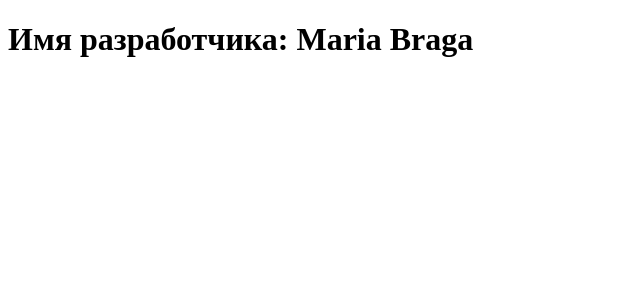
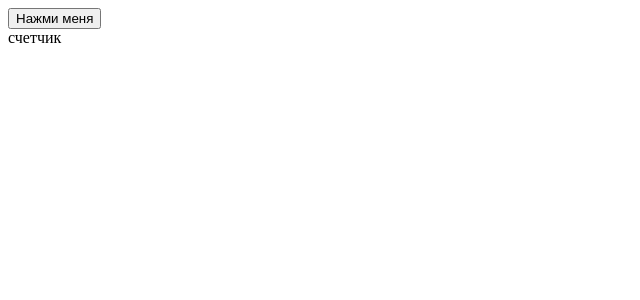
Before and after one commit to snooperv/reactts, a React (Create React App) app: page / in a window 1280 px wide. Shown: the top 300 px of the page, without its empty margins (0-640 px from the left). Built offline with nearby package versions, Linux system fonts and the light colour scheme.

Commit message:
Добавили функцию: Имя разработчика

```diff
--- a/src/App.tsx
+++ b/src/App.tsx
@@ -1,18 +1,13 @@
 import React from "react";
-interface nameName {
-  userName: string;
-  secondName: string;
-}
 
 function App() {
-  const formatName = (user: nameName) => {
-    return user.userName + " " + user.secondName;
-  };
-  const name = {
-    userName: "Maria",
-    secondName: "Braga",
-  };
-  return <h1>Имя разработчика: {formatName(name)}</h1>;
+  return (
+    <div>
+      <button>Нажми меня</button>
+      <br />
+      счетчик
+    </div>
+  );
 }
 
 export default App;
```
